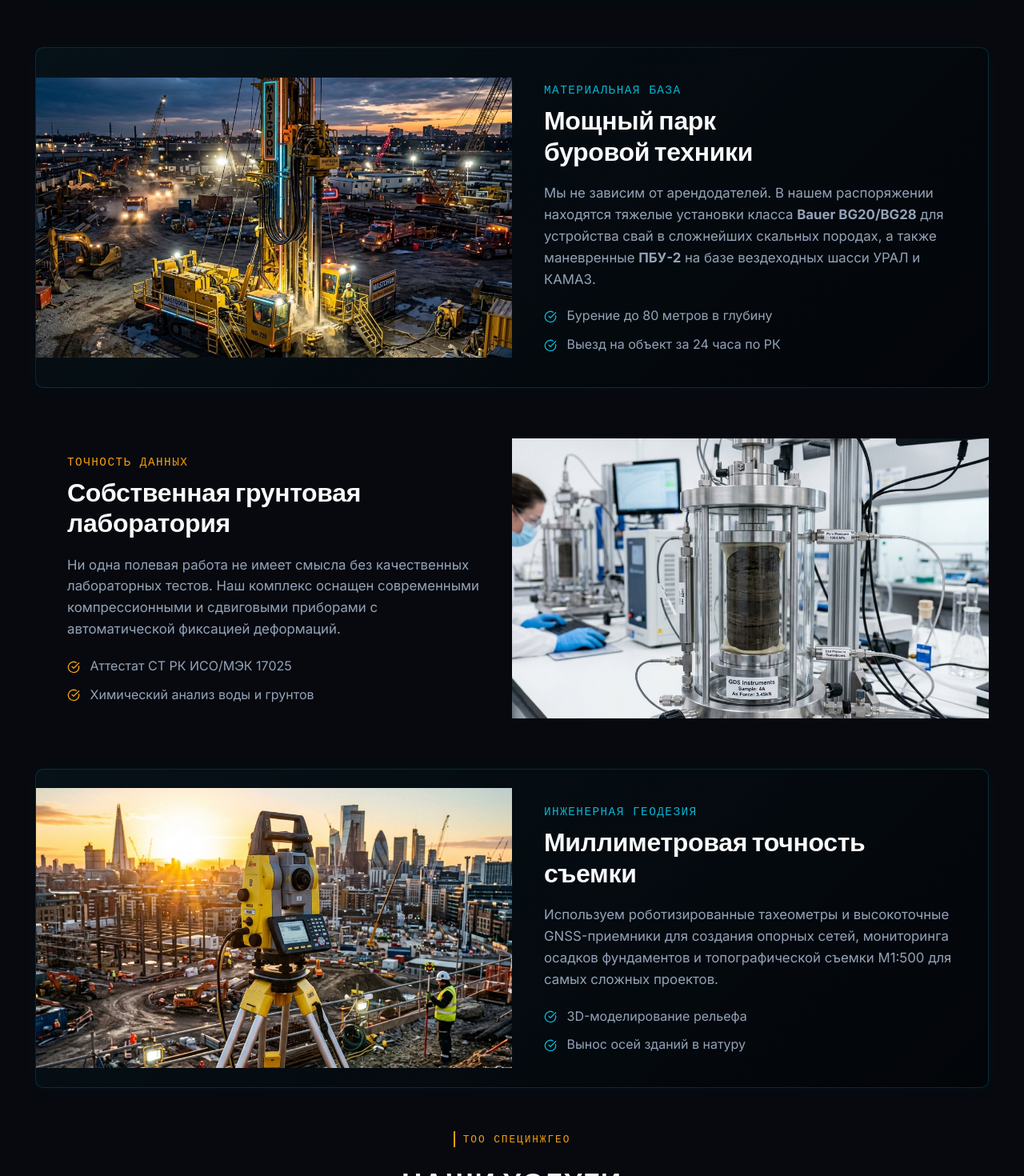
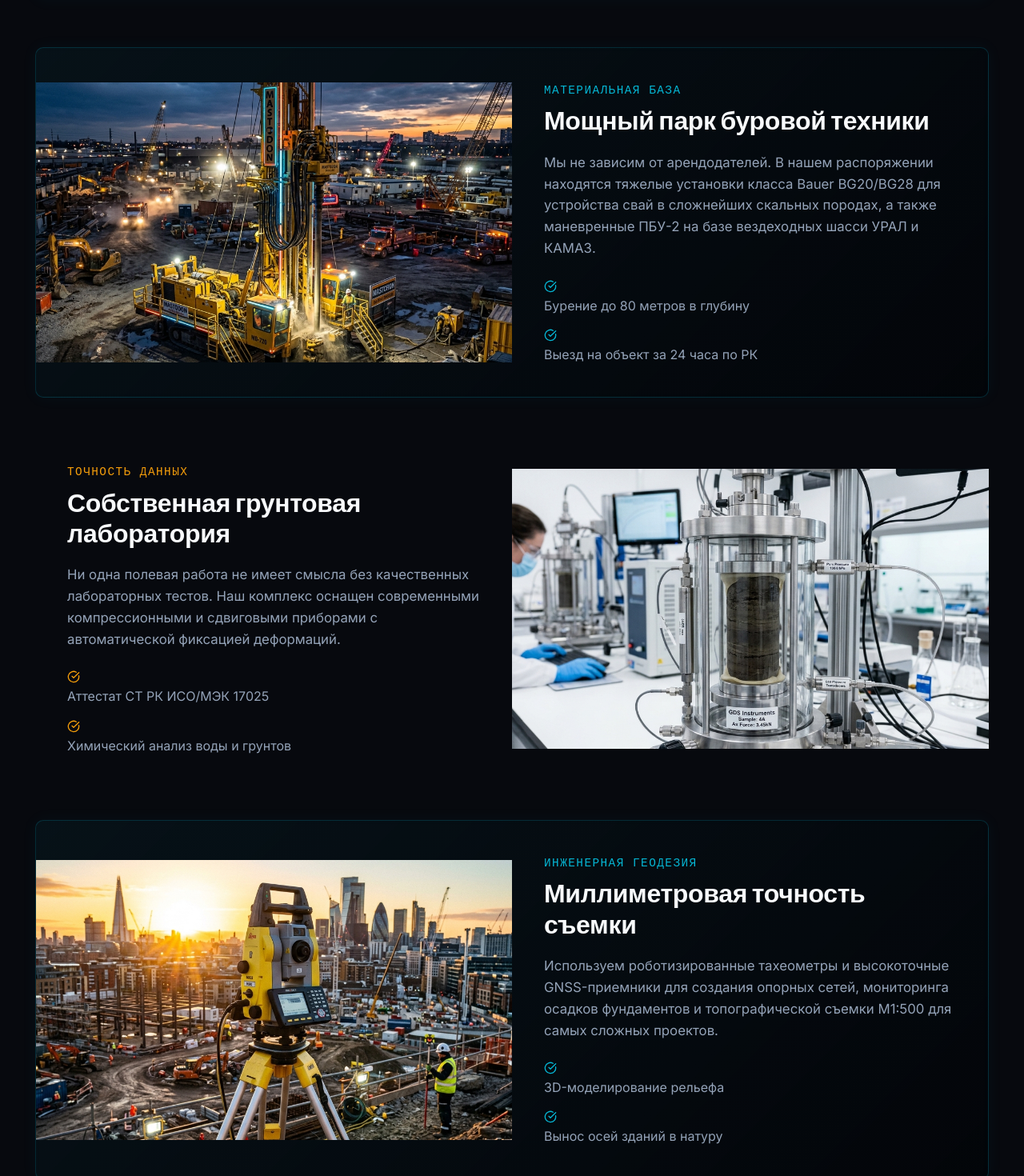
Before and after one commit to Claower3D/spengeo-kz, a React (Vite) app in the folder frontend/: page / in a window 1280 px wide. Shown: the part 2600-4070 px from the top of the page at 80% size. Built offline with nearby package versions, Linux system fonts and the light colour scheme.

Commit message:
Make Alternating Features section fully editable via Visual Builder

```diff
--- a/frontend/src/App.jsx
+++ b/frontend/src/App.jsx
@@ -786,14 +786,12 @@ function App() {
                   <img src="/images/rig.png" alt="Буровая техника Bauer" style={{ width: '100%', height: '100%', objectFit: 'cover' }} onError={(e) => { e.target.src='/images/hero.png' }} />
                 </div>
                 <div style={{ padding: '40px' }}>
-                  <span className="spec-label" style={{ color: 'var(--color-cyan)', fontSize: '0.9rem' }}>МАТЕРИАЛЬНАЯ БАЗА</span>
-                  <h3 style={{ fontSize: '2rem', marginBottom: '20px', lineHeight: 1.2 }}>Мощный парк<br/>буровой техники</h3>
-                  <p style={{ color: 'var(--color-text-secondary)', fontSize: '1.05rem', lineHeight: 1.6, marginBottom: '20px' }}>
-                    Мы не зависим от арендодателей. В нашем распоряжении находятся тяжелые установки класса <strong>Bauer BG20/BG28</strong> для устройства свай в сложнейших скальных породах, а также маневренные <strong>ПБУ-2</strong> на базе вездеходных шасси УРАЛ и КАМАЗ.
-                  </p>
+                  <EditableText id="b1_label" defaultText="МАТЕРИАЛЬНАЯ БАЗА" isVisualBuilder={isVisualBuilder} className="spec-label" style={{ color: 'var(--color-cyan)', fontSize: '0.9rem' }} />
+                  <EditableText as="h3" id="b1_title" defaultText="Мощный парк буровой техники" isVisualBuilder={isVisualBuilder} style={{ fontSize: '2rem', marginBottom: '20px', lineHeight: 1.2 }} />
+                  <EditableText as="p" id="b1_desc" defaultText="Мы не зависим от арендодателей. В нашем распоряжении находятся тяжелые установки класса Bauer BG20/BG28 для устройства свай в сложнейших скальных породах, а также маневренные ПБУ-2 на базе вездеходных шасси УРАЛ и КАМАЗ." isVisualBuilder={isVisualBuilder} style={{ color: 'var(--color-text-secondary)', fontSize: '1.05rem', lineHeight: 1.6, marginBottom: '20px' }} />
                   <ul style={{ listStyle: 'none', padding: 0, color: 'var(--color-text-secondary)', display: 'flex', flexDirection: 'column', gap: '10px' }}>
-                    <li><CheckCircle size={16} color="var(--color-cyan)" style={{ display: 'inline', marginRight: '8px', verticalAlign: 'middle' }}/> Бурение до 80 метров в глубину</li>
-                    <li><CheckCircle size={16} color="var(--color-cyan)" style={{ display: 'inline', marginRight: '8px', verticalAlign: 'middle' }}/> Выезд на объект за 24 часа по РК</li>
+                    <li><CheckCircle size={16} color="var(--color-cyan)" style={{ display: 'inline', marginRight: '8px', verticalAlign: 'middle' }}/> <EditableText id="b1_li1" defaultText="Бурение до 80 метров в глубину" isVisualBuilder={isVisualBuilder} /></li>
+                    <li><CheckCircle size={16} color="var(--color-cyan)" style={{ display: 'inline', marginRight: '8px', verticalAlign: 'middle' }}/> <EditableText id="b1_li2" defaultText="Выезд на объект за 24 часа по РК" isVisualBuilder={isVisualBuilder} /></li>
                   </ul>
                 </div>
               </div>
@@ -801,14 +799,12 @@ function App() {
               {/* Block 2: Laboratory (Text Left, Image Right) */}
               <div className="glow-card-premium" style={{ display: 'grid', gridTemplateColumns: 'repeat(auto-fit, minmax(300px, 1fr))', gap: '0', alignItems: 'center', padding: '0', overflow: 'hidden' }} className="feature-reverse">
                 <div style={{ padding: '40px' }} className="feature-text">
-                  <span className="spec-label" style={{ color: 'var(--color-accent)', fontSize: '0.9rem' }}>ТОЧНОСТЬ ДАННЫХ</span>
-                  <h3 style={{ fontSize: '2rem', marginBottom: '20px', lineHeight: 1.2 }}>Собственная грунтовая<br/>лаборатория</h3>
-                  <p style={{ color: 'var(--color-text-secondary)', fontSize: '1.05rem', lineHeight: 1.6, marginBottom: '20px' }}>
-                    Ни одна полевая работа не имеет смысла без качественных лабораторных тестов. Наш комплекс оснащен современными компрессионными и сдвиговыми приборами с автоматической фиксацией деформаций.
-                  </p>
+                  <EditableText id="b2_label" defaultText="ТОЧНОСТЬ ДАННЫХ" isVisualBuilder={isVisualBuilder} className="spec-label" style={{ color: 'var(--color-accent)', fontSize: '0.9rem' }} />
+                  <EditableText as="h3" id="b2_title" defaultText="Собственная грунтовая лаборатория" isVisualBuilder={isVisualBuilder} style={{ fontSize: '2rem', marginBottom: '20px', lineHeight: 1.2 }} />
+                  <EditableText as="p" id="b2_desc" defaultText="Ни одна полевая работа не имеет смысла без качественных лабораторных тестов. Наш комплекс оснащен современными компрессионными и сдвиговыми приборами с автоматической фиксацией деформаций." isVisualBuilder={isVisualBuilder} style={{ color: 'var(--color-text-secondary)', fontSize: '1.05rem', lineHeight: 1.6, marginBottom: '20px' }} />
                   <ul style={{ listStyle: 'none', padding: 0, color: 'var(--color-text-secondary)', display: 'flex', flexDirection: 'column', gap: '10px' }}>
-                    <li><CheckCircle size={16} color="var(--color-accent)" style={{ display: 'inline', marginRight: '8px', verticalAlign: 'middle' }}/> Аттестат СТ РК ИСО/МЭК 17025</li>
-                    <li><CheckCircle size={16} color="var(--color-accent)" style={{ display: 'inline', marginRight: '8px', verticalAlign: 'middle' }}/> Химический анализ воды и грунтов</li>
+                    <li><CheckCircle size={16} color="var(--color-accent)" style={{ display: 'inline', marginRight: '8px', verticalAlign: 'middle' }}/> <EditableText id="b2_li1" defaultText="Аттестат СТ РК ИСО/МЭК 17025" isVisualBuilder={isVisualBuilder} /></li>
+                    <li><CheckCircle size={16} color="var(--color-accent)" style={{ display: 'inline', marginRight: '8px', verticalAlign: 'middle' }}/> <EditableText id="b2_li2" defaultText="Химический анализ воды и грунтов" isVisualBuilder={isVisualBuilder} /></li>
                   </ul>
                 </div>
                 <div style={{ height: '350px' }}>
@@ -822,14 +818,12 @@ function App() {
                   <img src="/images/geodesy.png" alt="Геодезия и топосъемка" style={{ width: '100%', height: '100%', objectFit: 'cover' }} onError={(e) => { e.target.src='/images/hero.png' }} />
                 </div>
                 <div style={{ padding: '40px' }}>
-                  <span className="spec-label" style={{ color: 'var(--color-cyan)', fontSize: '0.9rem' }}>ИНЖЕНЕРНАЯ ГЕОДЕЗИЯ</span>
-                  <h3 style={{ fontSize: '2rem', marginBottom: '20px', lineHeight: 1.2 }}>Миллиметровая точность<br/>съемки</h3>
-                  <p style={{ color: 'var(--color-text-secondary)', fontSize: '1.05rem', lineHeight: 1.6, marginBottom: '20px' }}>
-                    Используем роботизированные тахеометры и высокоточные GNSS-приемники для создания опорных сетей, мониторинга осадков фундаментов и топографической съемки М1:500 для самых сложных проектов.
-                  </p>
+                  <EditableText id="b3_label" defaultText="ИНЖЕНЕРНАЯ ГЕОДЕЗИЯ" isVisualBuilder={isVisualBuilder} className="spec-label" style={{ color: 'var(--color-cyan)', fontSize: '0.9rem' }} />
+                  <EditableText as="h3" id="b3_title" defaultText="Миллиметровая точность съемки" isVisualBuilder={isVisualBuilder} style={{ fontSize: '2rem', marginBottom: '20px', lineHeight: 1.2 }} />
+                  <EditableText as="p" id="b3_desc" defaultText="Используем роботизированные тахеометры и высокоточные GNSS-приемники для создания опорных сетей, мониторинга осадков фундаментов и топографической съемки М1:500 для самых сложных проектов." isVisualBuilder={isVisualBuilder} style={{ color: 'var(--color-text-secondary)', fontSize: '1.05rem', lineHeight: 1.6, marginBottom: '20px' }} />
                   <ul style={{ listStyle: 'none', padding: 0, color: 'var(--color-text-secondary)', display: 'flex', flexDirection: 'column', gap: '10px' }}>
-                    <li><CheckCircle size={16} color="var(--color-cyan)" style={{ display: 'inline', marginRight: '8px', verticalAlign: 'middle' }}/> 3D-моделирование рельефа</li>
-                    <li><CheckCircle size={16} color="var(--color-cyan)" style={{ display: 'inline', marginRight: '8px', verticalAlign: 'middle' }}/> Вынос осей зданий в натуру</li>
+                    <li><CheckCircle size={16} color="var(--color-cyan)" style={{ display: 'inline', marginRight: '8px', verticalAlign: 'middle' }}/> <EditableText id="b3_li1" defaultText="3D-моделирование рельефа" isVisualBuilder={isVisualBuilder} /></li>
+                    <li><CheckCircle size={16} color="var(--color-cyan)" style={{ display: 'inline', marginRight: '8px', verticalAlign: 'middle' }}/> <EditableText id="b3_li2" defaultText="Вынос осей зданий в натуру" isVisualBuilder={isVisualBuilder} /></li>
                   </ul>
                 </div>
               </div>
```
